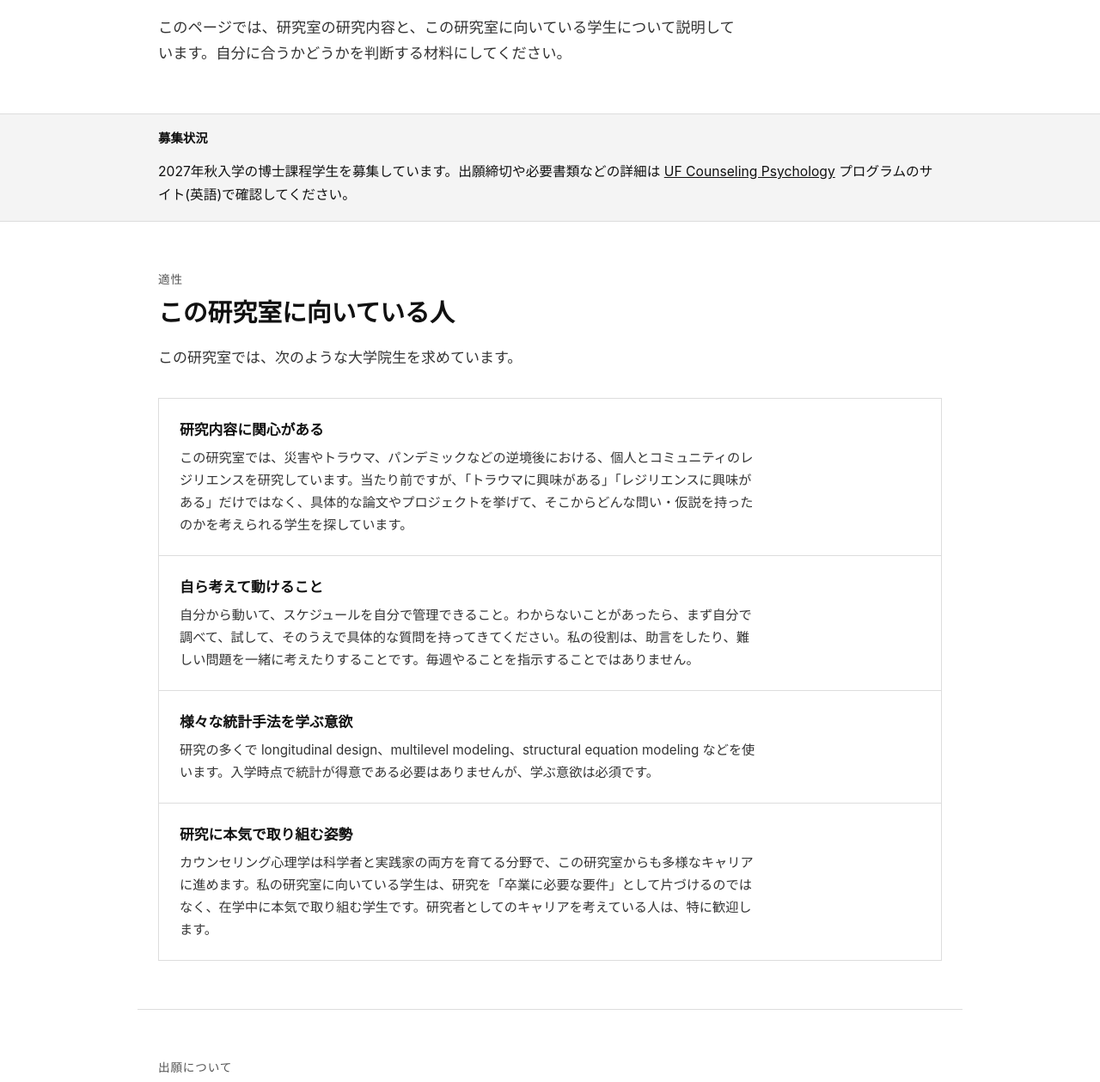
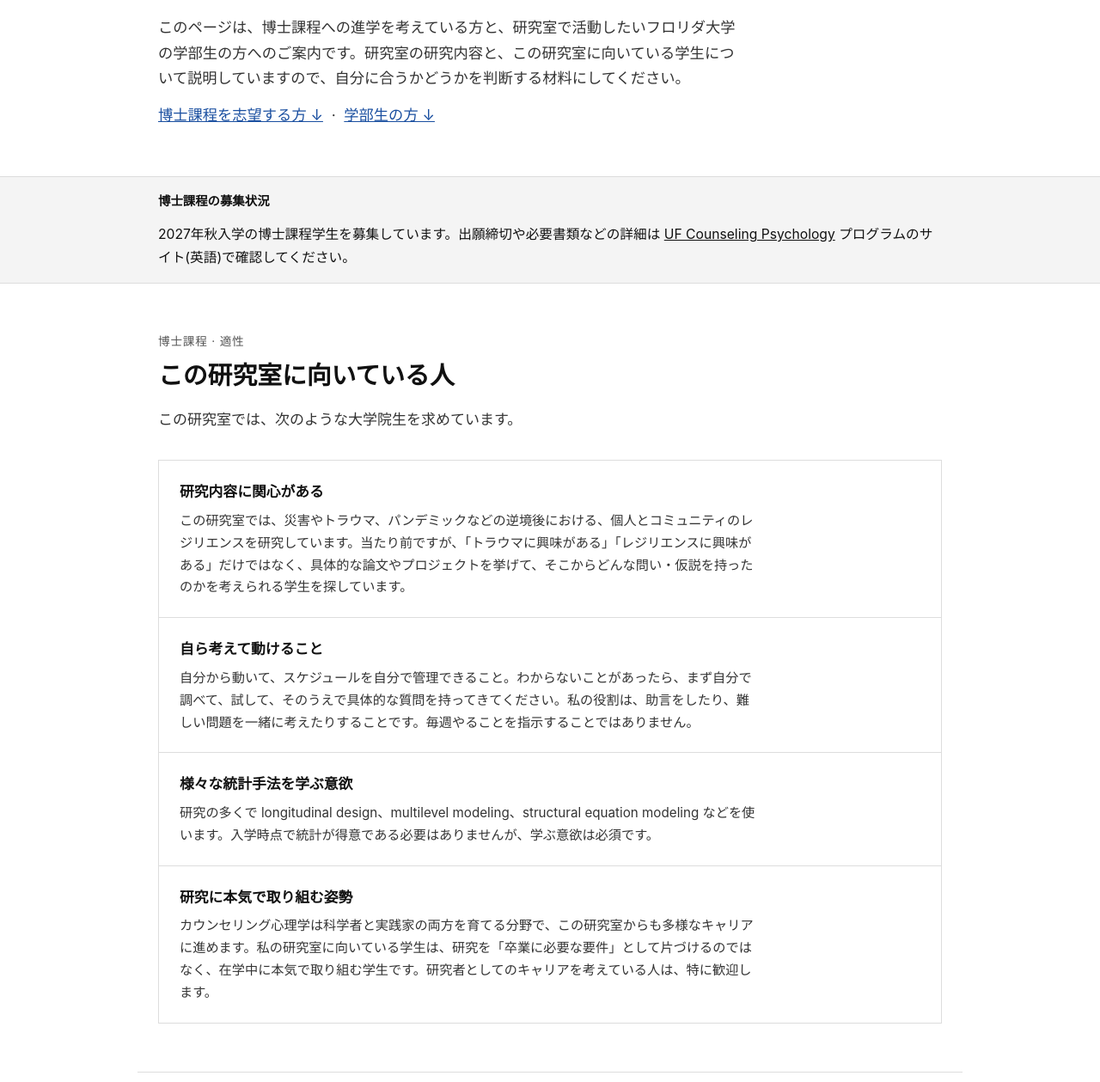
Before and after one commit to yukis2013/yukis2013.github.io, a plain HTML site: page ja/prospective-students.html in a window 1280 px wide. Shown: the part 233-1492 px from the top of the page at 86% size. Drawn offline with Linux system fonts and the light colour scheme.

Commit message:
Add files via upload

```diff
--- a/ja/prospective-students.html
+++ b/ja/prospective-students.html
@@ -137,6 +137,8 @@ footer{border-top:1px solid var(--line);margin-top:24px;color:var(--muted)}
 @media(max-width:600px){.intro{grid-template-columns:1fr}.intro img{max-width:180px}}
 @media(max-width:600px){nav{position:static}.nav-links a.lang{border-left:none;padding-left:0}}
 .note{margin-top:12px;font-size:.88rem;color:var(--muted)}
+.head-sub.jump{margin-top:14px}
+section[id]{scroll-margin-top:72px}
 </style>
 </head>
 <body>
@@ -158,19 +160,20 @@ footer{border-top:1px solid var(--line);margin-top:24px;color:var(--muted)}
   <div class="head-inner">
     <p class="eyebrow">Shigemoto Lab · カウンセリング心理学</p>
     <h1>研究室を志望する方へ</h1>
-    <p class="head-sub">このページでは、研究室の研究内容と、この研究室に向いている学生について説明しています。自分に合うかどうかを判断する材料にしてください。</p>
+    <p class="head-sub">このページは、博士課程への進学を考えている方と、研究室で活動したいフロリダ大学の学部生の方へのご案内です。研究室の研究内容と、この研究室に向いている学生について説明していますので、自分に合うかどうかを判断する材料にしてください。</p>
+    <p class="head-sub jump"><a href="#fit">博士課程を志望する方 ↓</a> &nbsp;·&nbsp; <a href="#undergrad">学部生の方 ↓</a></p>
   </div>
 </header>
 
 <div class="status">
   <div class="status-inner">
-    <span class="status-tag">募集状況</span>
+    <span class="status-tag">博士課程の募集状況</span>
     <p>2027年秋入学の博士課程学生を募集しています。出願締切や必要書類などの詳細は <a href="https://psych.ufl.edu/counseling-psychology/about/" target="_blank" rel="noopener" style="color:var(--ink)">UF Counseling Psychology</a> プログラムのサイト(英語)で確認してください。</p>
   </div>
 </div>
 
 <section id="fit">
-  <p class="section-label">適性</p>
+  <p class="section-label">博士課程 · 適性</p>
   <h2>この研究室に向いている人</h2>
   <p class="lede">この研究室では、次のような大学院生を求めています。</p>
 
@@ -197,7 +200,7 @@ footer{border-top:1px solid var(--line);margin-top:24px;color:var(--muted)}
 <hr class="divider">
 
 <section id="applying">
-  <p class="section-label">出願について</p>
+  <p class="section-label">博士課程 · 出願について</p>
   <p class="lede">合否は <a href="https://psych.ufl.edu/counseling-psychology/about/" target="_blank" rel="noopener">UF Counseling Psychology プログラム</a>全体で出願書類をもとに判断します。事前に私にメールをしても有利にはなりませんし、連絡なしで出願しても不利にはなりません。なので、出願前に連絡をする必要はありません。出願締切、必要書類、出願資格などについては、プログラムのページ(英語)に載っています。</p>
   <p class="lede" style="margin-top:18px">この研究室に興味があり一緒に研究をしたい思いを伝える一番の場所は、出願書類です。そのうえで、このページを読んでまだ質問があれば、<a href="mailto:yshigemoto@ufl.edu">yshigemoto@ufl.edu</a> まで気軽に連絡してください。日本語でも英語でも大丈夫です。研究内容に興味を持ってもらえたなら、ぜひ出願してください。</p>
   <p class="lede" style="margin-top:18px">出願書類では、特にCVを重視しています。志望動機の文章だけでなく、この研究室の研究につながる研究経験がCVにあるかどうかを見ています。中でも、posttraumatic growth や community resilience に関する研究経験(学会発表や論文など)がある方の出願を歓迎します。</p>
```
Also changed, not shown: prospective-students.html (+8 -5 lines).
